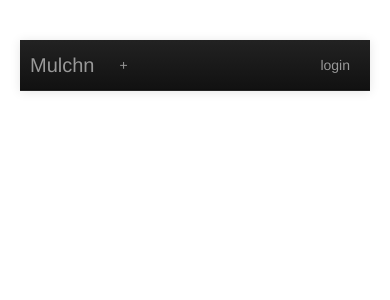
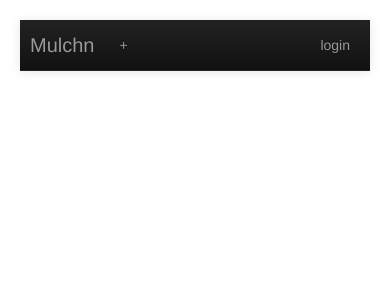
Before and after one commit to milkypostman/mulchn, a Python web app: template templates/base.html in a window 390 px wide. Shown: the top 300 px of the page. Run offline with Jinja, Linux system fonts and the light colour scheme; the template is opened without the code that fills it, so the values that code supplies are empty.

Commit message:
cleanup some css

```diff
--- a/static/css/site.css
+++ b/static/css/site.css
@@ -1,8 +1,25 @@
 body {
     background: #fff;
-    padding: 40px;
+    padding-top: 60px;
 }
 
+@media (max-width: 979px) {
+    body {
+        padding-top: 20px;
+    }
+    .navbar-fixed-top .navbar-inner {
+        /* padding: 0px; */
+    }
+
+    .navbar-fixed-top {
+        margin-left: 0px;
+        margin-right: 0px;
+    }
+}
+
+@media (max-width: 767px)
+bootstrap-responsive.min.css:9
+.navbar-fixed-top, .navbar-fixed-bottom, .navbar-static-top
 #add_answer {
     cursor: pointer;
 }
--- a/static/css/slicklist.css
+++ b/static/css/slicklist.css
@@ -30,9 +30,9 @@
 }
 
 .slicklist > li:last-child {
-    border-top: none;
-    border-bottom-left-radius: 5px;
-    border-bottom-right-radius: 5px;
+    /* border-top: none; */
+    /* border-bottom-left-radius: 5px; */
+    /* border-bottom-right-radius: 5px; */
 }
 
 .slicklist > li:first-child {
@@ -45,13 +45,13 @@
     background: none;
     border: none;
     padding: 10px;
-    border-top: 1px solid #ddd;
-    border-radius: 0;
+    /* border-top: 1px solid #ddd; */
+    /* border-radius: 0; */
 }
 
 
 .slicklist > li > .slicklist > li:first-child {
-    border-top: none;
+    /* border-top: none; */
     margin-top: 20px;
 }
 
```
